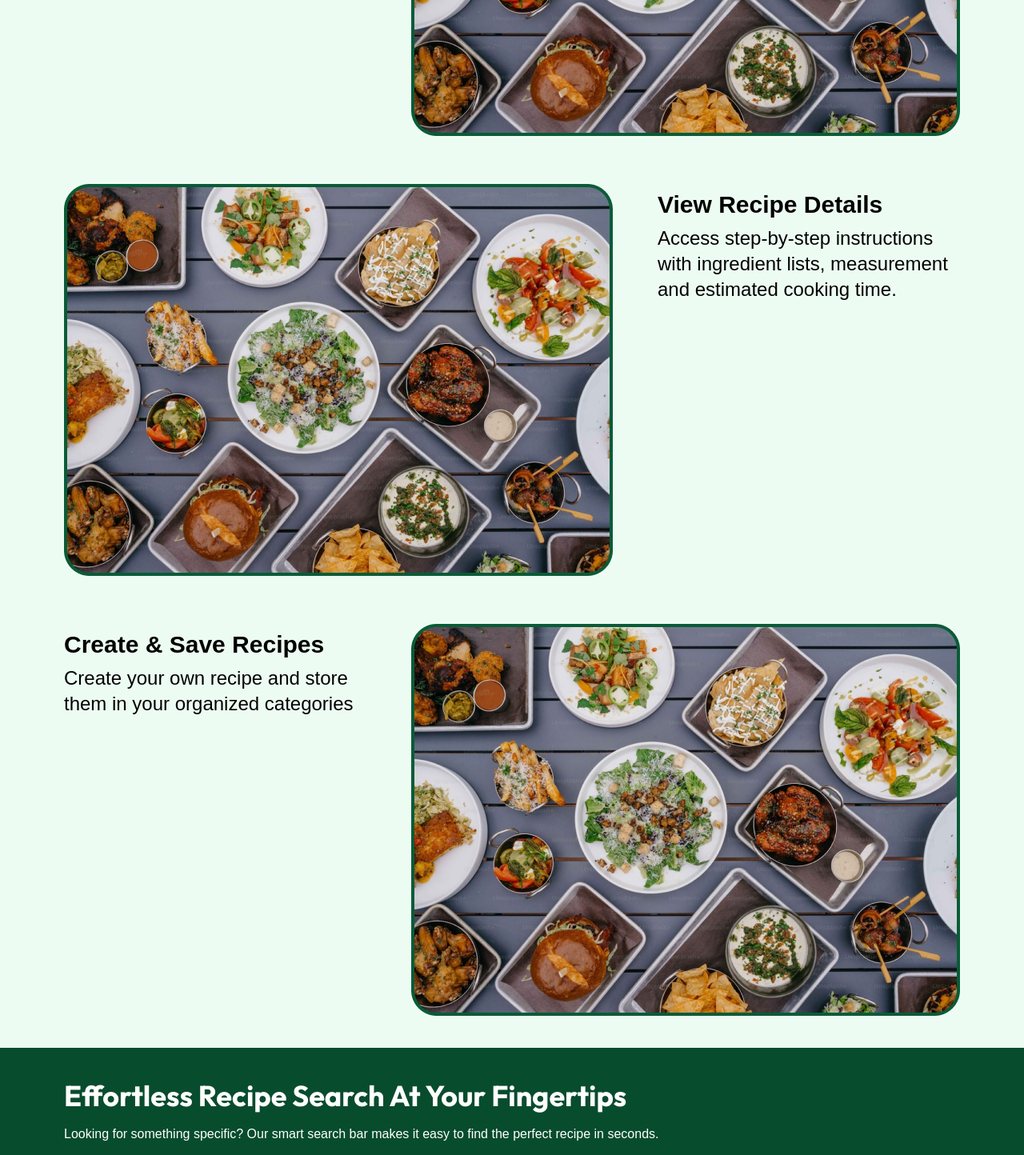
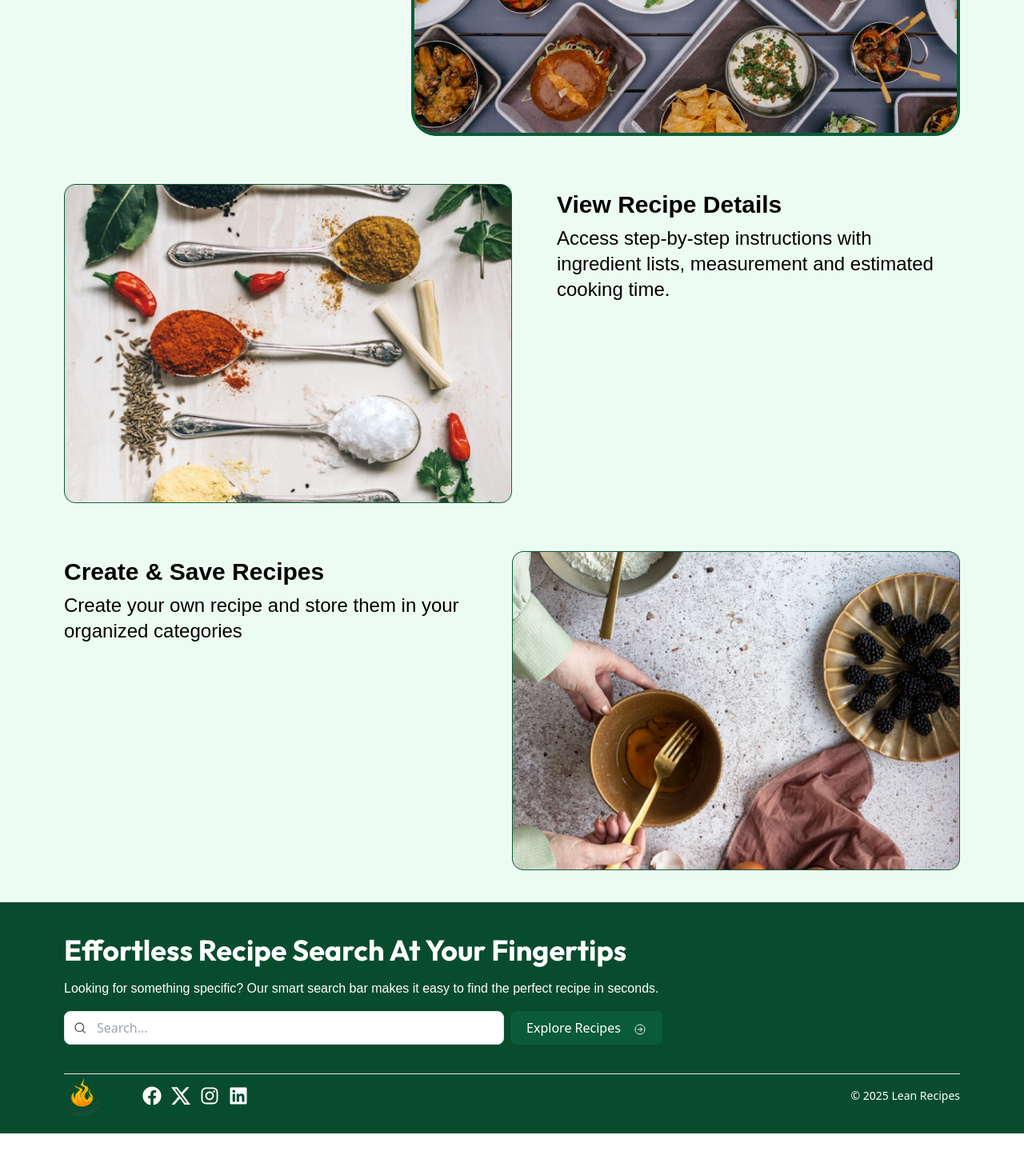
Before and after one commit to dsgnjoe/lean-recipes, a React (Vite) app: page / in a window 1280 px wide. Shown: the part 2820-4264 px from the top of the page at 80% size. After the commit the page ends 4237 px from the top, so only its background shows below. Built offline with nearby package versions, Linux system fonts and the light colour scheme; a web font is replaced by a local one.

Commit message:
about page images

```diff
--- a/src/pages/About.jsx
+++ b/src/pages/About.jsx
@@ -34,7 +34,7 @@ const About = () => {
               measurement and estimated cooking time.
             </p>
           </div>
-          <img src='/img1.png' alt='image' />
+          <img src='/img2.png' alt='image' className='md:w-1/2' />
         </div>
 
         <div className='md:flex md:gap-10 md:mt-10'>
@@ -46,7 +46,7 @@ const About = () => {
               Create your own recipe and store them in your organized categories
             </p>
           </div>
-          <img src='/img1.png' alt='image' />
+          <img src='/img3.png' alt='image' className='md:w-1/2' />
         </div>
       </section>
     </div>
```
Also changed, not shown: public/img2.png (added), public/img3.png (added).
